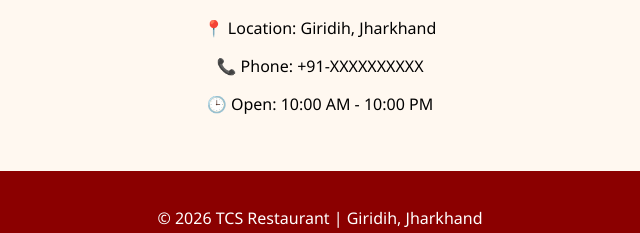
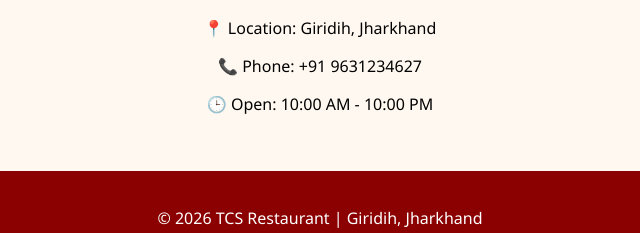
Before and after one commit to devibineeta94-svg/TCS, a plain HTML site: page index.html in a window 1280 px wide. Shown: the part 1178-1411 px from the top of the page, 320-960 px from the left. Drawn offline with Linux system fonts and the light colour scheme.

Commit message:
Update index.html

```diff
--- a/index.html
+++ b/index.html
@@ -141,7 +141,7 @@ button:hover {
 <section id="contact">
     <h2>Contact Us</h2>
     <p>📍 Location: Giridih, Jharkhand</p>
-    <p>📞 Phone: +91-XXXXXXXXXX</p>
+    <p>📞 Phone: +91 9631234627</p>
     <p>🕒 Open: 10:00 AM - 10:00 PM</p>
 </section>
 
```
